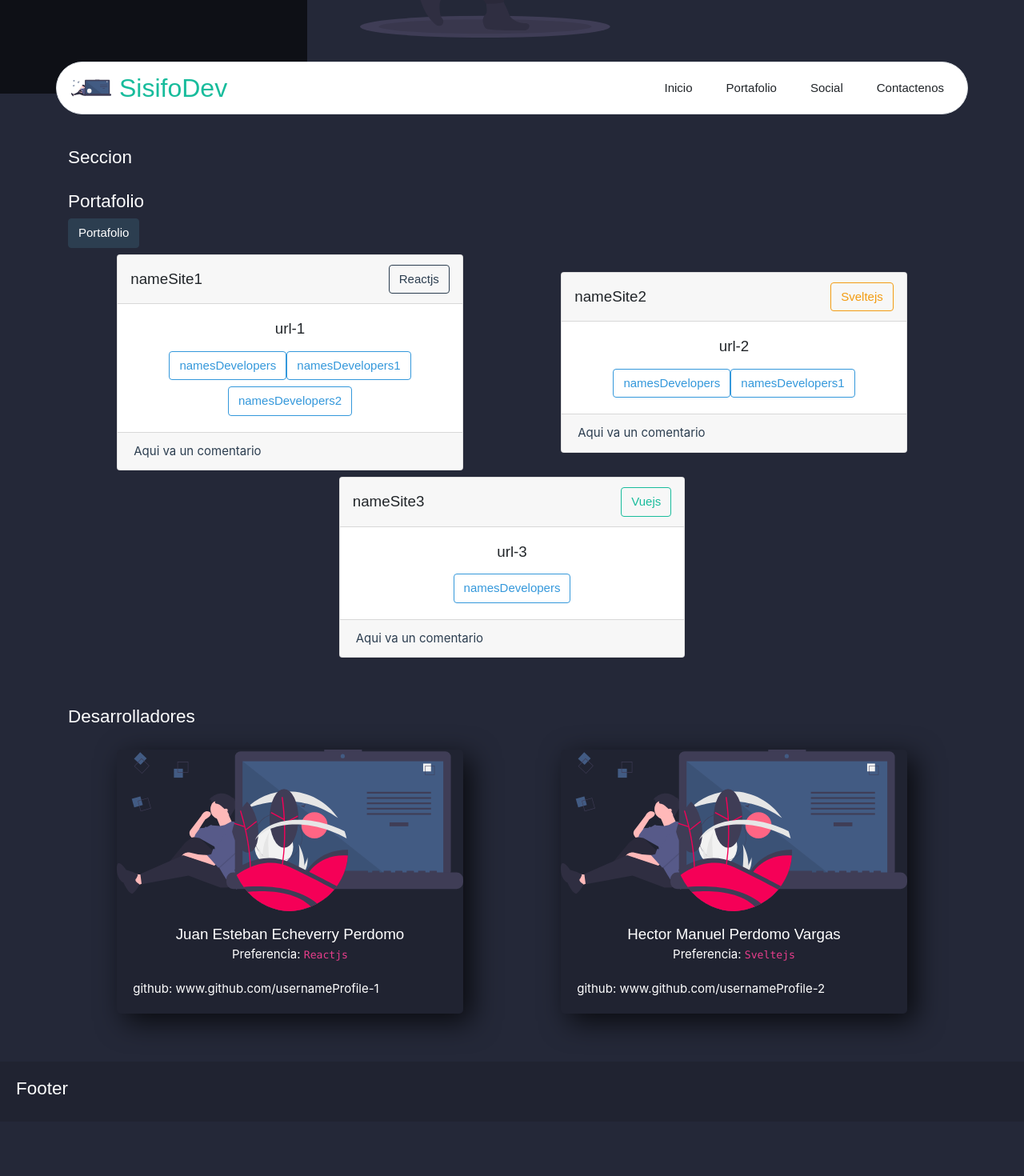
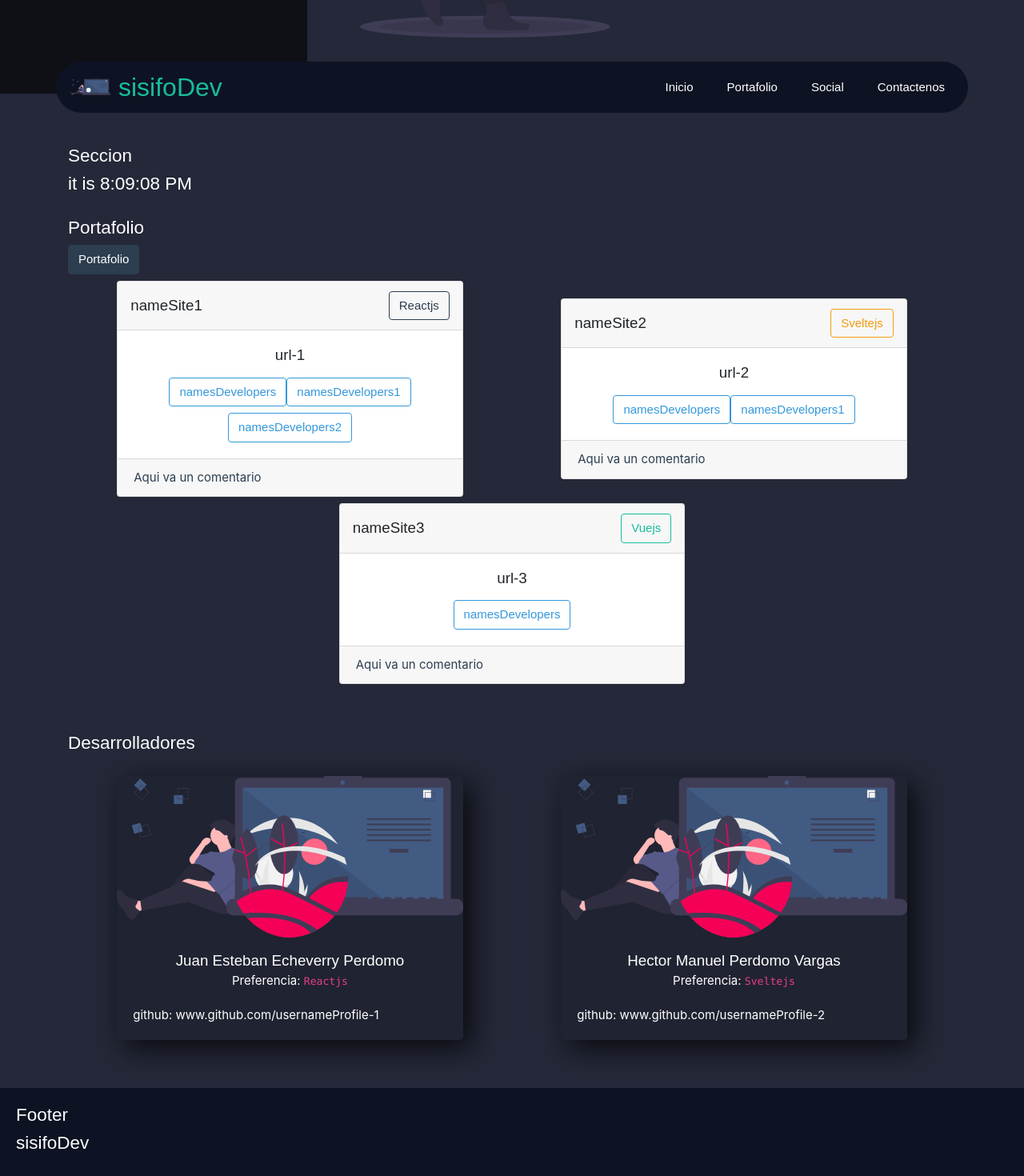
Before and after one commit to Sisifo-G/sisifodev, a React (Create React App) app: page / in a window 1280 px wide. Shown: the part 583-2053 px from the top of the page at 80% size. Before the commit the page ends 1985 px from the top, so only its background shows below. Built offline with nearby package versions, Linux system fonts and the light colour scheme; a web font is replaced by a local one.

Commit message:
documentacion

```diff
--- a/src/App.css
+++ b/src/App.css
@@ -1,4 +1,10 @@
 @import url('https://fonts.googleapis.com/css2?family=Recursive:wght@400;500&display=swap');
+
+:root {
+    --white: #fff;
+    --background-color: #242838;
+}
+
 
 /*
     para el root
@@ -55,7 +61,7 @@ h1, h2, h3, h4, h5, a, button, a, .fontTitle {
 } */
 
 body {
-    background-color: #242838;
+    background-color: var(--background-color);
 }
 
 .titleLogo {
--- a/src/App.js
+++ b/src/App.js
@@ -11,12 +11,13 @@ import Footer from './components/footer/Footer';
 // import TypeEffect from './components/typingEffect/TypingEffect';
 
 const App = () => {
+  const nameWeb = 'sisifoDev';
   return (
     <div className="App">
       <Header titleHeader="Sisifo" />
-      <Navegation />
+      <Navegation nameWebSite={nameWeb} />
       <Seccion />
-      <Footer />
+      <Footer nameWebSite={nameWeb} />
     </div>
   );
 }
--- a/src/components/footer/Footer.css
+++ b/src/components/footer/Footer.css
@@ -1,5 +1,5 @@
 footer {
     padding: 20px;
-    background-color: #202331;
+    background-color: #0d1322;
     color: #fff;
 }
--- a/src/components/footer/Footer.js
+++ b/src/components/footer/Footer.js
@@ -2,10 +2,11 @@ import React from 'react';
 import './Footer.css';
 
 
-const Footer = () => {
+const Footer = (props) => {
     return (
         <footer>
             <h4>Footer</h4>
+            <h4>{props.nameWebSite}</h4>
         </footer>
     );
 }
--- a/src/components/navigation/Navigation.css
+++ b/src/components/navigation/Navigation.css
@@ -1,8 +1,9 @@
 .navbarComponent {
     position: relative;
-    background-color: #fff;
+    background-color: #0d1322;
     margin-top: -40px;
     border-radius: 40px;
+    border-color: transparent;
 }
 
 .titleLogo {
@@ -23,6 +24,7 @@
 
 .ButtonIcon {
     display: none;
+    color: #fff;
 }
 
 .itemNavb {
@@ -37,6 +39,7 @@
 .navegation li button, .ButtonIcon {
     padding: 10px 15px;
     margin: 0 5px;
+    color: #fff;
     transition: all 500ms ease;
     -o-transition: all 500ms ease;
     -moz-transition: all 500ms ease;
@@ -44,7 +47,7 @@
 }
 
 .navegation li button:hover, .ButtonIcon:hover {
-    background-color: #2C3E50;
+    background-color: #1b283f;
     border-radius: 40px;
     color: #fff;
     transition: all 500ms ease;
--- a/src/components/navigation/Navigation.js
+++ b/src/components/navigation/Navigation.js
@@ -24,6 +24,9 @@ class Navigation extends React.Component {
 
         this.refNavbar = React.createRef();
         this.refButtonNav = React.createRef();
+
+        // Este enlace es necesario para hacer que `this` funcione en el callback
+        this.handleButtonLogo = this.handleButtonLogo.bind(this);
     }
 
     // handler to test '<a href={}></a>'
@@ -54,13 +57,13 @@ class Navigation extends React.Component {
     render() {
         return (
             <>
-                <div className="navbarComponent container d-flex justify-content-between border p-2">
+                <div className="navbarComponent container d-flex justify-content-between p-2">
                     <div className="titleLogo">
                         <img src={logo} alt="" />
                         <a
-                            href="#header"
+                            href="#Header"
                             onClick={this.handleButtonLogo}>
-                            <span className="fontTitle">SisifoDev</span>
+                            <span className="fontTitle">{this.props.nameWebSite}</span>
                         </a>
                     </div>
                     <nav className="navegation">
--- /dev/null
+++ b/src/components/pruebaComponent/LifeCycle.js
@@ -0,0 +1,39 @@
+import React from 'react';
+
+class LifeCycle extends React.Component {
+    constructor(props) {
+        super(props);
+        this.state = {
+            date: new Date()
+        }
+    }
+
+    // metodo de cliclo de vida
+    /*
+        dicho metodo monta 2 funciones de las cuales una se encargara de tomar lo que se tiene
+        y la otra se encargara de actualizar lo prox que tomara dicho estado del componente
+    */
+
+    componentDidMount() {
+        this.timeId = setInterval(
+            () => this.tick(),
+            1000
+        );
+    }
+
+    componentWillMount() {
+        clearInterval(this.timeId);
+    }
+
+    tick() {
+        this.setState({
+            date: new Date()
+        });
+    }
+
+    render() {
+        return <h4>it is {this.state.date.toLocaleTimeString()}</h4>;
+    }
+}
+
+export default LifeCycle;
--- a/src/components/seccion/Seccion.js
+++ b/src/components/seccion/Seccion.js
@@ -4,6 +4,9 @@ import './Seccion.css';
 // components for the seccions
 import Portafolio from '../portafolio/Portafolio';
 import Profiles from '../profiles/Profiles';
+
+// components Prueba
+import LifeCycle from '../pruebaComponent/LifeCycle';
 
 
 class Seccion extends React.Component {
@@ -12,6 +15,7 @@ class Seccion extends React.Component {
             <div className="contentSeccion">
                 <div className="contentPortafolio container">
                     <h4>Seccion</h4>
+                    <LifeCycle />
                     <Portafolio />
                 </div>
                 <div className="contentSecProfiles">
```
